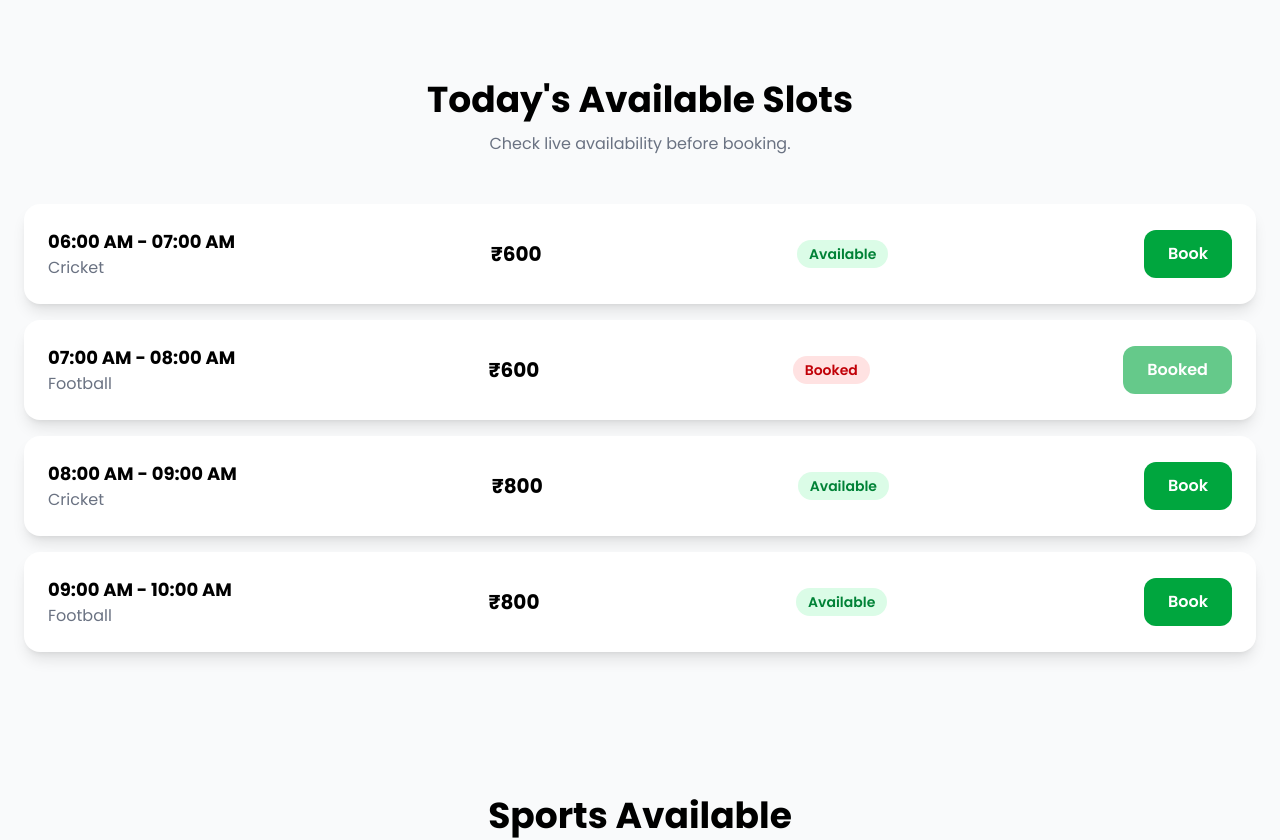
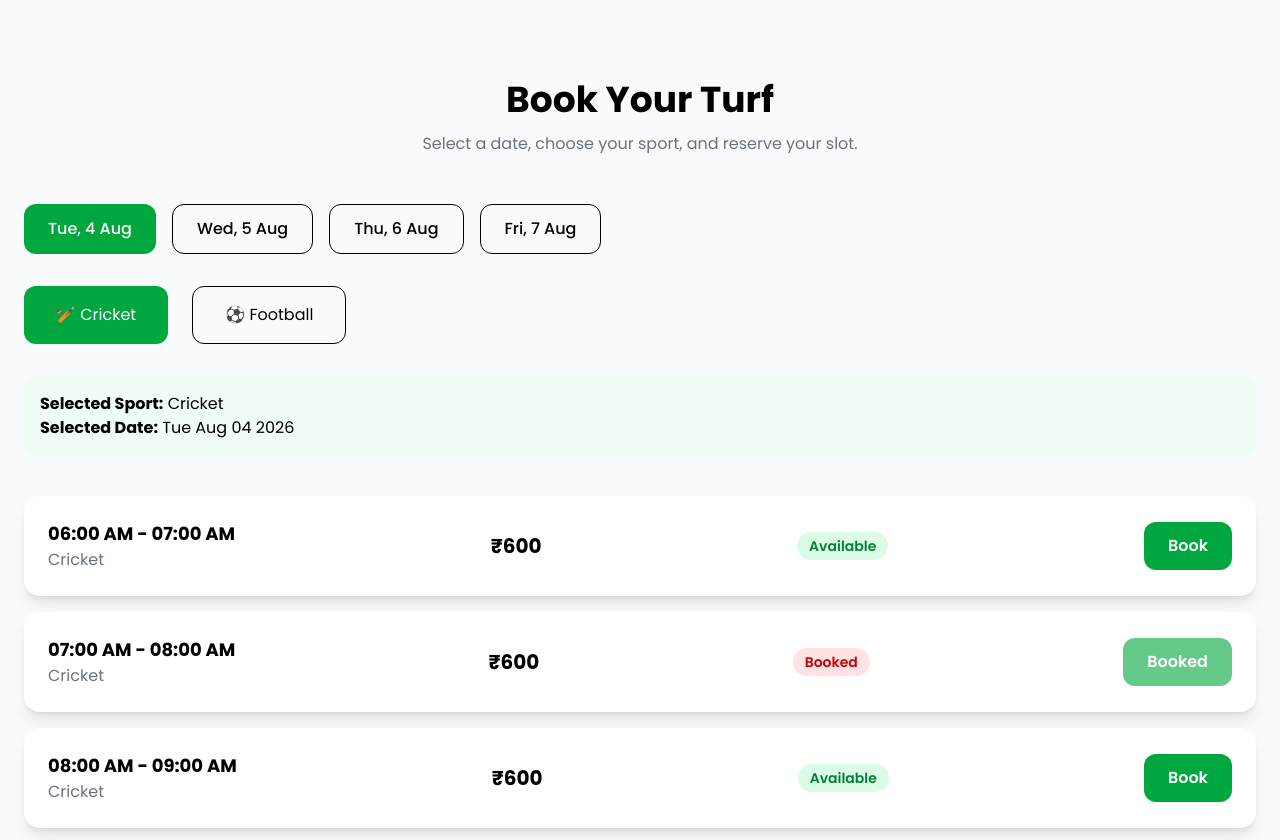
Before and after one commit to KrishnaFTW/turf-booking-system, a React app in the folder frontend/: page / in a window 1280 px wide. Shown: the part 800-1640 px from the top of the page. Built offline with nearby package versions, Linux system fonts and the light colour scheme; the HTML template or start-up script is replaced by a standard one.

Commit message:
added functionality select cricket or football and select the date

```diff
--- /dev/null
+++ b/frontend/src/components/booking/BookingSection.jsx
@@ -0,0 +1,68 @@
+import { useState } from "react";
+
+import Container from "@/components/layout/Container";
+import SectionTitle from "@/components/ui/SectionTitle";
+
+import DateSelector from "./DateSelector";
+import SportSelector from "./SportSelector";
+import SlotList from "./SlotList";
+
+
+
+function BookingSection() {
+    const [selectedSport, setSelectedSport] = useState("Cricket");
+
+const [selectedDate, setSelectedDate] = useState(new Date());
+
+    return (
+
+        <section className="py-20">
+
+            <Container>
+
+                <SectionTitle
+
+                    title="Book Your Turf"
+
+                    subtitle="Select a date, choose your sport, and reserve your slot."
+
+                />
+
+                <DateSelector
+    selectedDate={selectedDate}
+    setSelectedDate={setSelectedDate}
+                />
+
+                <SportSelector
+    selectedSport={selectedSport}
+    setSelectedSport={setSelectedSport}
+/>
+            <div className="mt-8 p-4 bg-green-50 rounded-xl">
+  <p>
+    <strong>Selected Sport:</strong> {selectedSport}
+  </p>
+
+  <p>
+    <strong>Selected Date:</strong>{" "}
+    {selectedDate.toDateString()}
+  </p>
+</div>
+
+                <div className="mt-10">
+
+                    <SlotList
+  selectedDate={selectedDate}
+  selectedSport={selectedSport}
+/>
+
+                </div>
+
+            </Container>
+
+        </section>
+
+    );
+
+}
+
+export default BookingSection;
--- /dev/null
+++ b/frontend/src/components/booking/DateSelector.jsx
@@ -0,0 +1,40 @@
+function DateSelector({ selectedDate, setSelectedDate }) {
+  const dates = [];
+
+  for (let i = 0; i < 4; i++) {
+    const date = new Date();
+    date.setDate(date.getDate() + i);
+
+    dates.push(date);
+  }
+
+  return (
+    <div className="flex gap-4 flex-wrap">
+      {dates.map((date, index) => {
+        const isSelected =
+          date.toDateString() === selectedDate.toDateString();
+
+        return (
+          <button
+            key={index}
+            onClick={() => setSelectedDate(date)}
+            className={`px-6 py-3 rounded-xl transition font-medium
+              ${
+                isSelected
+                  ? "bg-green-600 text-white"
+                  : "border hover:bg-green-100"
+              }`}
+          >
+            {date.toLocaleDateString("en-IN", {
+              weekday: "short",
+              day: "numeric",
+              month: "short",
+            })}
+          </button>
+        );
+      })}
+    </div>
+  );
+}
+
+export default DateSelector;
--- a/frontend/src/components/booking/SlotList.jsx
+++ b/frontend/src/components/booking/SlotList.jsx
@@ -1,29 +1,44 @@
 import SlotCard from "./SlotCard";
-
 import slots from "@/data/slots";
 
-function SlotList() {
+function getDateKey(date) {
+  const year = date.getFullYear();
+  const month = String(date.getMonth() + 1).padStart(2, "0");
+  const day = String(date.getDate()).padStart(2, "0");
+
+  return `${year}-${month}-${day}`;
+}
+
+function SlotList({ selectedDate, selectedSport }) {
+  const selectedDateKey = getDateKey(selectedDate);
+
+  const filteredSlots = slots.filter((slot) => {
+    return (
+      slot.date === selectedDateKey &&
+      slot.sport === selectedSport
+    );
+  });
+
+  if (filteredSlots.length === 0) {
+    return (
+      <div className="text-center py-10">
+        <p className="text-gray-500">
+          No slots available for the selected date and sport.
+        </p>
+      </div>
+    );
+  }
 
   return (
-
     <div className="space-y-4">
-
-      {slots.map((slot) => (
-
+      {filteredSlots.map((slot) => (
         <SlotCard
-
           key={slot.id}
-
           slot={slot}
-
         />
-
       ))}
-
     </div>
-
   );
-
 }
 
 export default SlotList;
--- /dev/null
+++ b/frontend/src/components/booking/SportSelector.jsx
@@ -0,0 +1,32 @@
+function SportSelector({
+  selectedSport,
+  setSelectedSport,
+}) {
+  return (
+    <div className="flex gap-6 mt-8">
+      <button
+        onClick={() => setSelectedSport("Cricket")}
+        className={`px-8 py-4 rounded-xl transition ${
+          selectedSport === "Cricket"
+            ? "bg-green-600 text-white"
+            : "border"
+        }`}
+      >
+        🏏 Cricket
+      </button>
+
+      <button
+        onClick={() => setSelectedSport("Football")}
+        className={`px-8 py-4 rounded-xl transition ${
+          selectedSport === "Football"
+            ? "bg-green-600 text-white"
+            : "border"
+        }`}
+      >
+        ⚽ Football
+      </button>
+    </div>
+  );
+}
+
+export default SportSelector;
--- a/frontend/src/data/slots.js
+++ b/frontend/src/data/slots.js
@@ -1,36 +1,95 @@
-const slots = [
+const getDateKey = (date) => {
+  const year = date.getFullYear();
+  const month = String(date.getMonth() + 1).padStart(2, "0");
+  const day = String(date.getDate()).padStart(2, "0");
+
+  return `${year}-${month}-${day}`;
+};
+
+const generateSlots = () => {
+  const slots = [];
+
+  const timeSlots = [
     {
-    id: 1,
       startTime: "06:00 AM",
       endTime: "07:00 AM",
-    sport: "Cricket",
-    price: 600,
-    status: "AVAILABLE",
+      hour: 6,
     },
     {
-    id: 2,
       startTime: "07:00 AM",
       endTime: "08:00 AM",
-    sport: "Football",
-    price: 600,
-    status: "BOOKED",
+      hour: 7,
     },
     {
-    id: 3,
       startTime: "08:00 AM",
       endTime: "09:00 AM",
-    sport: "Cricket",
-    price: 800,
-    status: "AVAILABLE",
+      hour: 8,
     },
     {
-    id: 4,
       startTime: "09:00 AM",
       endTime: "10:00 AM",
-    sport: "Football",
-    price: 800,
-    status: "AVAILABLE",
+      hour: 9,
+    },
+    {
+      startTime: "05:00 PM",
+      endTime: "06:00 PM",
+      hour: 17,
+    },
+    {
+      startTime: "06:00 PM",
+      endTime: "07:00 PM",
+      hour: 18,
+    },
+    {
+      startTime: "07:00 PM",
+      endTime: "08:00 PM",
+      hour: 19,
+    },
+    {
+      startTime: "08:00 PM",
+      endTime: "09:00 PM",
+      hour: 20,
     },
   ];
 
+  const sports = ["Cricket", "Football"];
+
+  for (let day = 0; day < 4; day++) {
+    const date = new Date();
+
+    date.setDate(date.getDate() + day);
+
+    const dateKey = getDateKey(date);
+
+    sports.forEach((sport) => {
+      timeSlots.forEach((timeSlot, index) => {
+        slots.push({
+          id: `${dateKey}-${sport}-${index}`,
+
+          date: dateKey,
+
+          sport: sport,
+
+          startTime: timeSlot.startTime,
+
+          endTime: timeSlot.endTime,
+
+          hour: timeSlot.hour,
+
+          price: timeSlot.hour >= 17 ? 800 : 600,
+
+          status:
+            index === 1 || index === 6
+              ? "BOOKED"
+              : "AVAILABLE",
+        });
+      });
+    });
+  }
+
+  return slots;
+};
+
+const slots = generateSlots();
+
 export default slots;
--- a/frontend/src/pages/customer/LandingPage.jsx
+++ b/frontend/src/pages/customer/LandingPage.jsx
@@ -8,13 +8,15 @@ import FeaturesSection from "../../components/common/FeaturesSection";
 
 import LiveSlotSection from "@/components/common/LiveSlotSection";
 
+import BookingSection from "@/components/booking/BookingSection";
+
 function LandingPage() {
   return (
 <MainLayout>
 
     <HeroSection />
 
-    <LiveSlotSection />
+    <BookingSection />
 
     <SportsSection />
 
```
Lines whose indentation alone changed are shown as unchanged.
